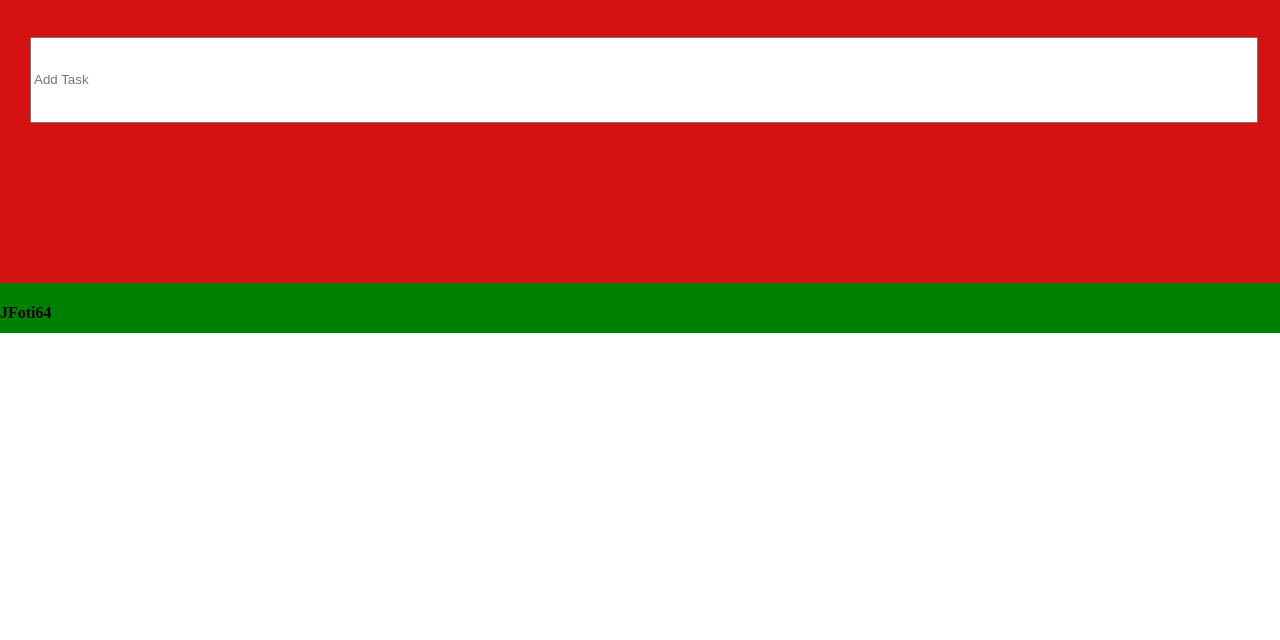
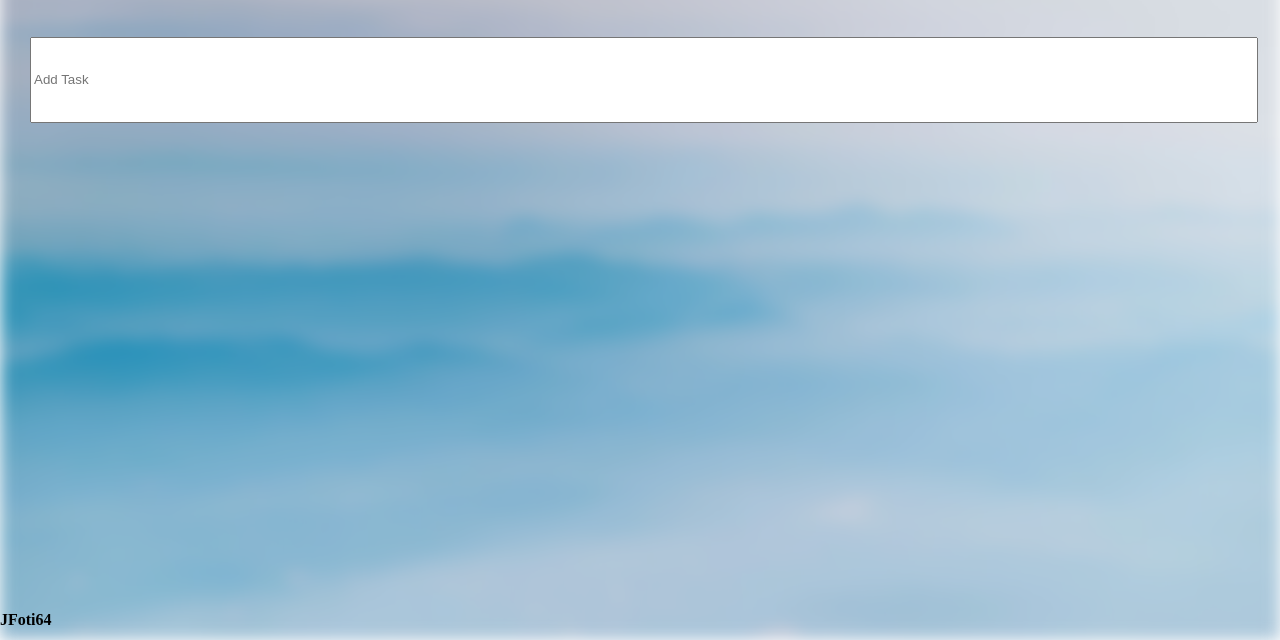
Before and after one commit to Jfoti64/Todo-List, a website built with webpack: page src/index.html in a window 1280 px wide. Shown: the part 160-800 px from the top of the page. Built offline with nearby package versions, Linux system fonts and the light colour scheme.

Commit message:
Add background image to body.

```diff
--- a/src/style.css
+++ b/src/style.css
@@ -1,24 +1,27 @@
- body {
+html {
     height: 100%;
-    margin: 0;
-    display: grid;
-    grid-template-rows: auto 1fr auto;
 }
-
 
 body {
     display: grid;
-    height: 1;
-    grid-template-rows: 80px 100% 50px;
+    height: 100vh;
+    grid-template-rows: 80px 1fr 50px;
+    margin: 0;
 }
 
-div {
-    background-color: #d61313;
-}
-
-header {
-    background-color: blue;
-}
+body::before {
+    content: '';
+    display: block;
+    position: fixed;
+    width: 100vw;
+    height: 100vh;
+    z-index: -1;
+    background-image: url('./images/yuriy-kovalev-nN1HSDtKdlw-unsplash.jpg');
+    background-size: cover;
+    background-position: center;
+    background-repeat: no-repeat;
+    filter: blur(8px); /* Adjust the px value to increase or decrease the amount of blur */
+  }
 
 #hamburgerMenu {
     width: 60px;
@@ -41,7 +44,7 @@ h3 {
 
 .taskCard {
     height: 90px;
-    background-color: rgb(123, 44, 180);
+
     display: grid;
     grid-template-columns: 25px repeat(4, 1fr);
     grid-template-rows: repeat(2, 1fr);
@@ -79,7 +82,7 @@ h3 {
 }
 
 footer {
-    background-color: green;
+
 
 }
 
@@ -89,7 +92,7 @@ footer {
     right: -100%; /* Start off-screen */
     width: 300px; /* Or any desired width */
     height: 100%;
-    background-color: white;
+
     box-shadow: -2px 0 5px rgba(0,0,0,0.5);
     transition: right 0.5s; /* Smooth slide-in effect */
     padding: 20px;
@@ -106,7 +109,7 @@ footer {
     left: -100%; /* Start off-screen */
     width: 300px; /* Or any desired width */
     height: 100%;
-    background-color: white;
+
     box-shadow: -2px 0 5px rgba(0,0,0,0.5);
     transition: left 0.5s; /* Corrected transition property */
     padding: 20px;
```
Also changed, not shown: dist/main.js, src/images/cesar-couto-hNZ6WOOnQpk-unsplash.jpg (added), src/images/yuriy-kovalev-nN1HSDtKdlw-unsplash.jpg (added), 2 other files.
